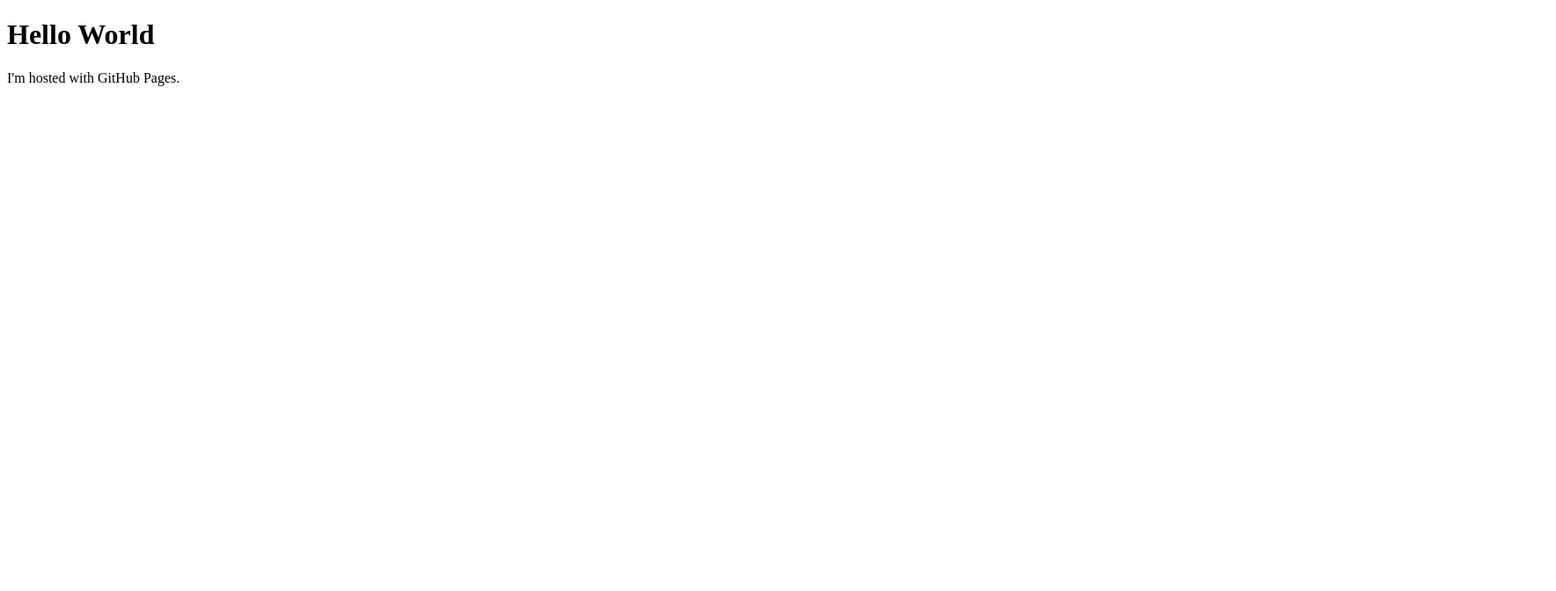
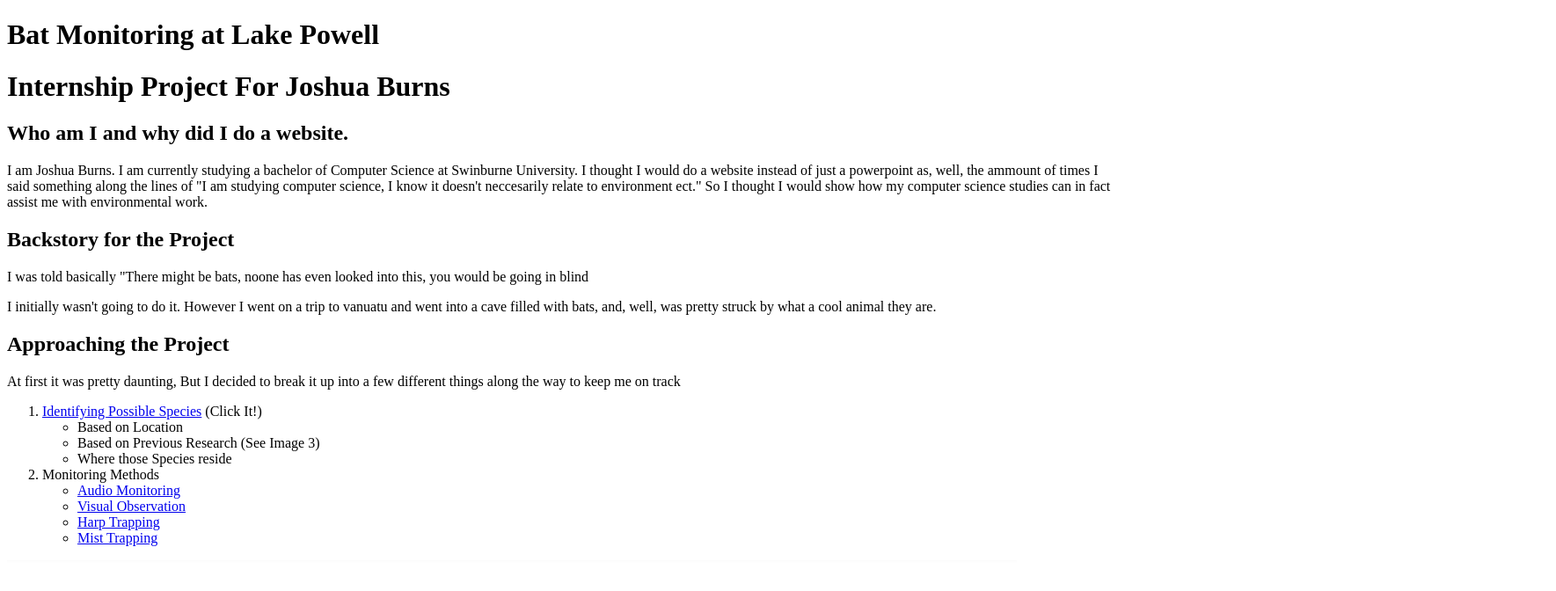
Before and after one commit to AussieGinger/aussieginger.github.io, a plain HTML site: page index.html in a window 1280 px wide. Shown: the top 672 px of the page at 88% size, 1769 px wide, since content can reach past the window. Drawn offline with Linux system fonts and the light colour scheme.

Commit message:
Began Work on Index
Put basic structure into page.
Added image
Linked to CSS

```diff
--- a/index.html
+++ b/index.html
@@ -1,7 +1,46 @@
 <!DOCTYPE html>
 <html>
+    <head>
+        <link rel="stylesheet" href = "styles/index-styling.css">
+        <title>Josh's Internship Project</title>
+    </head>
 <body>
-<h1>Hello World</h1>
-<p>I'm hosted with GitHub Pages.</p>
+<h1 id = "">Bat Monitoring at Lake Powell</h1>
+<h1 id = "">Internship Project For Joshua Burns</h1>
+<h2>Who am I and why did I do a website.</h2>
+<p>
+    I am Joshua Burns. I am currently studying a bachelor of Computer Science at Swinburne University.
+    I thought I would do a website instead of just a powerpoint as, well, the ammount of times I said something along the lines of
+    "I am studying computer science, I know it doesn't neccesarily relate to environment ect." So I thought I would show how my computer science studies
+    can in fact assist me with environmental work.
+
+</p>
+<h2>Backstory for the Project</h2>
+<p>I was told basically "There might be bats, noone has even looked into this, you would be going in blind</p>
+<p>I initially wasn't going to do it. However I went on a trip to vanuatu and went into a cave filled with bats, and, well, was pretty struck by what a cool animal they are.</p>
+
+<h2>Approaching the Project</h2>
+<p>At first it was pretty daunting, But I decided to break it up into a few different things along the way to keep me on track</p>
+<list>
+    <ol>
+        <li><a href = "bat-types.html">Identifying Possible Species</a> &#40Click It!&#41</li>
+        <ul>
+            <li>Based on Location</li>
+            <li>Based on Previous Research &#40See Image 3&#41 </li>
+            <li>Where those Species reside</li>
+        </ul>
+        <li>Monitoring Methods</li>
+        <ul>
+            <li><a href = "detection-methods.html#SECTION">Audio Monitoring</a></li>
+            <li><a href = "detection-methods.html#SECTION">Visual Observation</a></li>
+            <li><a href = "detection-methods.html#SECTION">Harp Trapping</a></li>
+            <li><a href = "detection-methods.html#SECTION">Mist Trapping</a></li>
+        </ul>
+    </ol>
+</list>
 </body>
+<aside>
+    <img src = "./images/internship-project-brief.png"
+         alt = "Task Sheet for Internship Project">
+</aside>
 </html>
```
